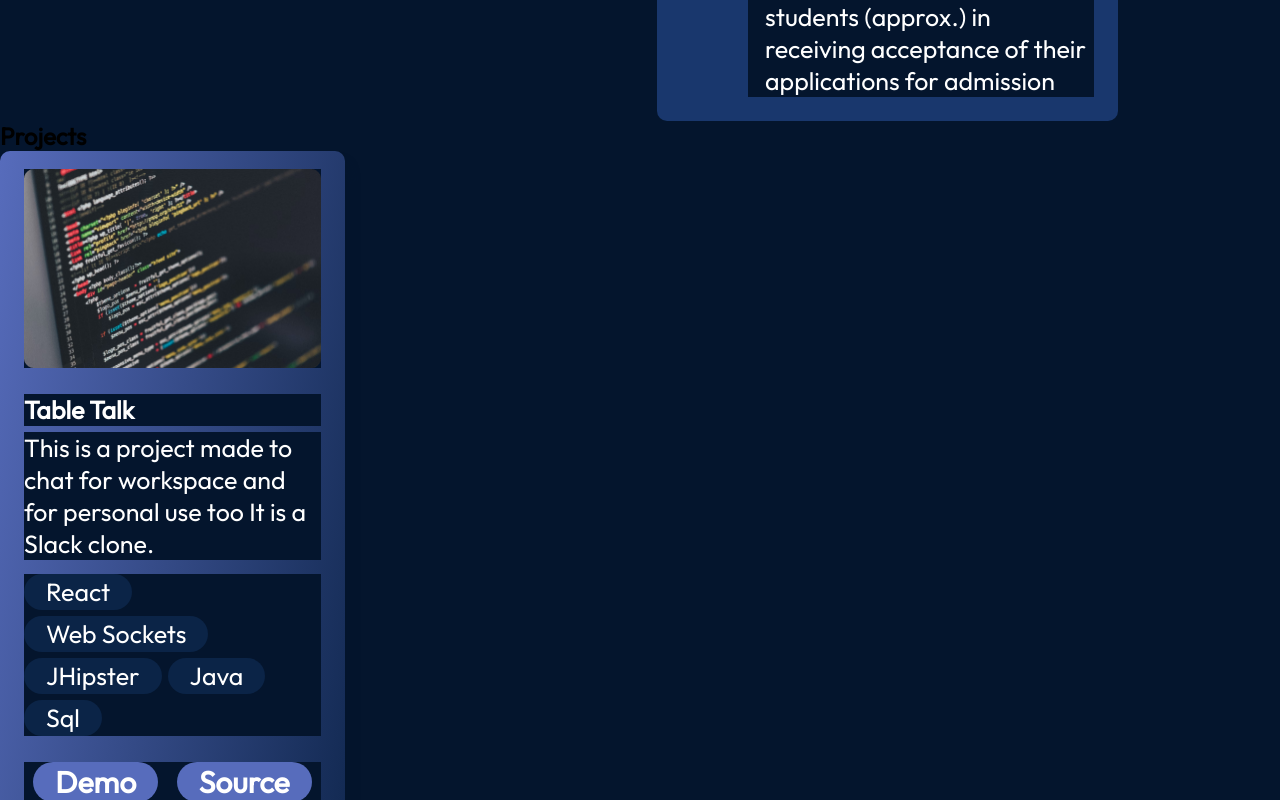
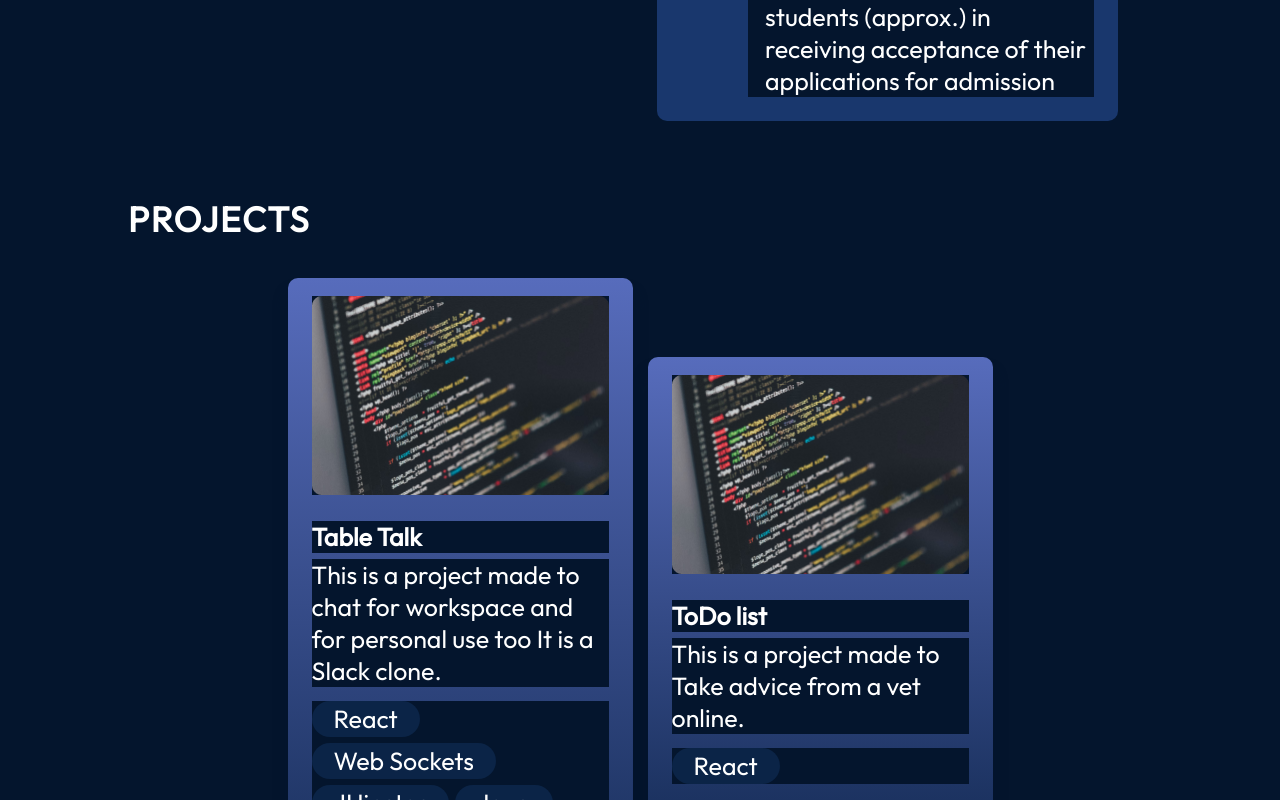
Before and after one commit to Dikshasharmaa/ResponsivePortfolio, a React (Create React App) app: page / in a window 1280 px wide. Shown: the part 2740-3540 px from the top of the page. Built offline with nearby package versions, Linux system fonts and the light colour scheme.

Commit message:
Making changes to fix errors

```diff
--- a/package.json
+++ b/package.json
@@ -8,6 +8,7 @@
     "@testing-library/jest-dom": "^5.17.0",
     "@testing-library/react": "^13.4.0",
     "@testing-library/user-event": "^13.5.0",
+    "ajv-formats": "^3.0.1",
     "react": "^18.3.1",
     "react-dom": "^18.3.1",
     "react-scripts": "5.0.1",
@@ -37,5 +38,4 @@
       "last 1 safari version"
     ]
   }
-
 }
--- a/src/components/Projects/Project.jsx
+++ b/src/components/Projects/Project.jsx
@@ -1,7 +1,7 @@
 import React from "react";
 import projects from "../data/projects.json";
 import { ProjectCard } from "./ProjectCard";
-import styles from "./Projects.modules.css";
+import styles from "./Projects.module.css";
 
 
 export const Projects=()=>{
--- a/src/components/Projects/ProjectCard.jsx
+++ b/src/components/Projects/ProjectCard.jsx
@@ -1,20 +1,37 @@
 import React from "react";
+
+import styles from "./ProjectCard.module.css";
 import { getImageUrl } from "../../utils";
-import styles from "./ProjectCard.module.css";
 
-export const ProjectCard=({project :{title, imageSrc, description, skills, demo, source}})=>{   //const Project = props.project
-    return <div className={styles.conatiner}>
-    <img src={getImageUrl(imageSrc)} alt={`Image of ${title}`} className={styles.image}/>
-    <h3 className={styles.title}>{title}</h3>
-    <p className={styles.description}>{description}</p>
-    <ul className={styles.skills}>
-        {skills.map((skill, id)=>{
-           return( <li key={id} className={styles.skill}>{skill} </li>);
+export const ProjectCard = ({
+  project: { title, imageSrc, description, skills, demo, source },
+}) => {
+  return (
+    <div className={styles.container}>
+      <img
+        src={getImageUrl(imageSrc)}
+        alt={`Image of ${title}`}
+        className={styles.image}
+      />
+      <h3 className={styles.title}>{title}</h3>
+      <p className={styles.description}>{description}</p>
+      <ul className={styles.skills}>
+        {skills.map((skill, id) => {
+          return (
+            <li key={id} className={styles.skill}>
+              {skill}
+            </li>
+          );
         })}
-    </ul>
-    <div className={styles.links}>
-        <a href={demo} className={styles.link}>Demo</a>
-        <a href={source} className={styles.link}>Source</a>
+      </ul>
+      <div className={styles.links}>
+        <a href={demo} className={styles.link}>
+          Demo
+        </a>
+        <a href={source} className={styles.link}>
+          Source
+        </a>
+      </div>
     </div>
-</div>;
-}
+  );
+};
--- a/src/components/Projects/ProjectCard.module.css
+++ b/src/components/Projects/ProjectCard.module.css
@@ -1,28 +1,31 @@
 @import "../../vars.css";
 
-.conatiner{
+.container {
   display: flex;
   flex-direction: column;
   border-radius: 10px;
-    background: linear-gradient(100deg, #576cbc 0%, #132a53 100%);
+  background: linear-gradient(180deg, #576cbc 0%, #132a53 100%);
   box-shadow: 0 16px 14px 0 #04152d;
   padding: 18px 24px;
   max-width: 345px;
-    color: var(--color-text);
 }
-.image{
+
+.image {
   margin-bottom: 26px;
 }
-.title{
+
+.title {
   font-size: 25px;
   font-weight: 700;
 }
-.description{
+
+.description {
   margin-top: 6px;
   font-size: 25px;
   font-weight: 400;
 }
-.skills{
+
+.skills {
   width: 100%;
   margin-top: 14px;
   display: flex;
@@ -31,20 +34,23 @@
   gap: 6px;
   list-style: none;
 }
-.skill{
+
+.skill {
   font-size: 25px;
   font-weight: 400;
   border-radius: 100px;
   background: var(--color-dark);
   padding: 2px 22px;
 }
-.links{
+
+.links {
   width: 100%;
   margin-top: 26px;
   display: flex;
   justify-content: space-around;
 }
-.link{
+
+.link {
   text-decoration: none;
   color: var(--color-text);
   font-size: 30px;
--- a/src/components/Projects/projects.modules.css
+++ b/src/components/Projects/Projects.module.css
@@ -2,9 +2,9 @@
 
 .container {
   margin-top: 76px;
+  color: var(--color-text);
   margin-left: 10%;
   margin-right: 10%;
-  color: var(--color-text);
 }
 
 .title {
```
Also changed, not shown: 1 other file (tests, documents, lock files or other folders). Lines whose indentation alone changed are shown as unchanged.
